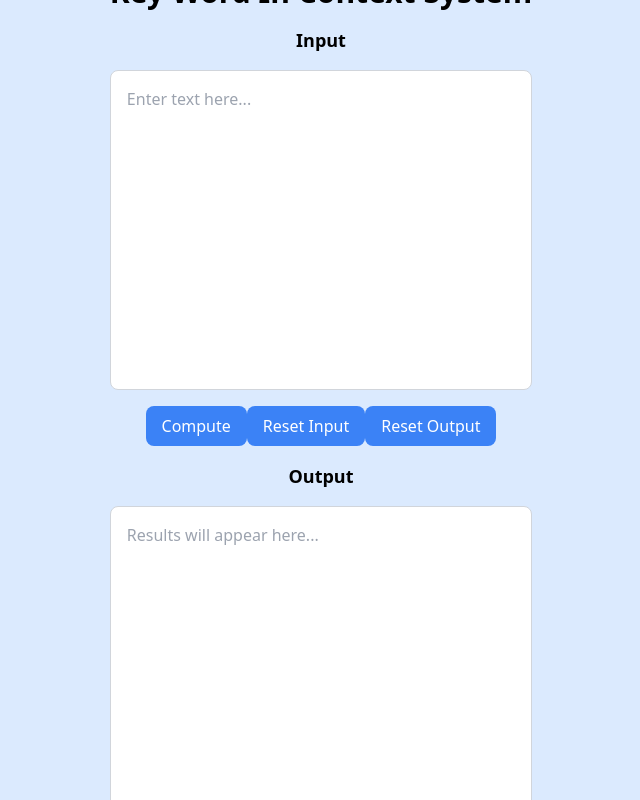
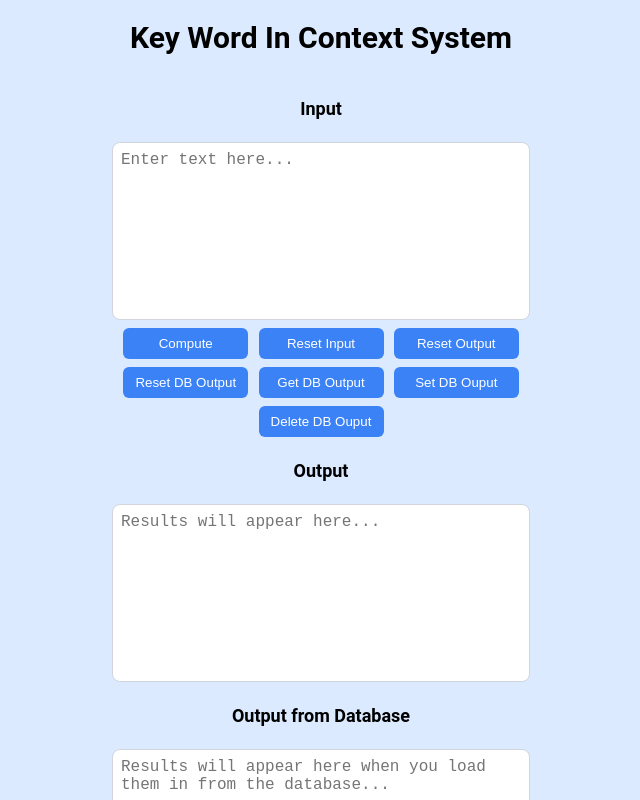
Before and after one commit to Nellak2017/Software-Architecture-A3-A4, a React (Create React App) app: page / in a window 1280 px wide. Shown: the top 800 px of the page, without its empty margins (319-959 px from the left). Built offline with nearby package versions, Linux system fonts and the light colour scheme.

Commit message:
Removed Tailwind and PostCSS, added regular CSS. Made Comments that laid out what needs to be done next.

```diff
--- a/postcss.config.js
+++ /dev/null
@@ -1,6 +0,0 @@
-module.exports = {
-  plugins: {
-    tailwindcss: {},
-    autoprefixer: {},
-  },
-}
--- a/src/components/pages/App.js
+++ b/src/components/pages/App.js
@@ -1,84 +1,82 @@
 import React, { useState } from 'react'
 import { display, pipe, KWICv2 } from '../../utils/helpers'
-import { KWICv3 } from '../../utils/OO_KWIC'
 import '../../styles/globals.css'
+
+import axios from 'axios'
 
 function App() {
   const [inputText, setInputText] = useState('')
   const [outputText, setOutputText] = useState('')
+  const [dbOutputText, setDBOutputText] = useState('')
 
   const handleInputChange = e => setInputText(e.target.value.replace(/[^a-zA-Z\n ]/g, '')) // Ensure only a..zA..Z characters are entered
   const handleResetInput = () => setInputText('')
   const handleResetOutput = () => setOutputText('')
+  const handleResetDBOutput = () => setDBOutputText('')
   const handleKWIC = () => setOutputText(pipe(display)(KWICv2(inputText.trim().split('\n').filter(line => line.trim() !== '')).result))
 
-  const handleKWICOOP = () => {
-    const processedInput = inputText.trim().split('\n').filter(line => line.trim() !== '')
-    setOutputText(pipe(display)(KWICv3(processedInput)))
-  }
+  // const preProcessInputMicrominer -> converts input to form needed by KWIC
+  // const postProcessInputMicrominer -> appends URL to each line of regular output
+  // const handleMicrominer -> sets output text to be the new KWIC version (A8 Microminer)
+  // make API functions file and import it here
+  // make API POST ((descriptor + URL), output)
+  // make API GET ((descriptor + URL)) -> output
+  // make API DELETE ((descriptor + URL))
 
-  const handleKWICPerf = () => {
-    const processedInput = inputText.trim().split('\n').filter(line => line.trim() !== '')
-    const startTimeFP = performance.now()
-    const FPPipesAndFilters = pipe(display)(KWICv2(processedInput).result)
-    const endTimeFP = performance.now()
-
-    const startTimeOOP = performance.now()
-    const OOPPipesAndFilters = pipe(display)(KWICv3(processedInput))
-    const endTimeOOP = performance.now()
-
-    const FPPerf = endTimeFP - startTimeFP
-    const OOPPerf = endTimeOOP - startTimeOOP
-
-    console.log(`FP Pipes and Filter performance: ${FPPerf.toFixed(4)} ms`)
-    console.log(`OOP Pipes and Filter performance: ${OOPPerf.toFixed(4)} ms`)
-    console.log(`${FPPerf < OOPPerf ? 'FP Pipes and filter was faster' : 'OOP Pipes and filter was faster'}`)
-
-    setOutputText(pipe(display)(KWICv3(processedInput)))
-  }
   return (
-    <div className="flex justify-center items-center h-screen bg-blue-100 overflow-y-auto p-16">
-      <div className="flex flex-col space-y-4">
-        <div className='text-center'>
-          <h1 className='text-3xl font-bold'>Key Word In Context System</h1>
+    <div className="styledAppContainer">
+      <div className="content">
+        <div>
+          <h1>Key Word In Context System</h1>
         </div>
-        <div className="text-center">
-          <h2 className="text-lg font-semibold">Input</h2>
+        <div>
+          <h2>Input</h2>
         </div>
         <textarea
-          className="w-93 h-80 p-4 border border-gray-300 rounded-lg resize-none"
           value={inputText}
           onChange={handleInputChange}
           placeholder="Enter text here..."
         ></textarea>
-        <div className='flex items-center justify-center'>
-          <button
-            className="px-4 py-2 bg-blue-500 text-white rounded-lg hover:bg-blue-600"
-            onClick={handleKWICPerf}
-          >
+        <div className='buttons'>
+          <button onClick={handleKWIC}>
             Compute
           </button>
-          <button
-            className="px-4 py-2 bg-blue-500 text-white rounded-lg hover:bg-blue-600"
-            onClick={handleResetInput}
-          >
+          <button onClick={handleResetInput}>
             Reset Input
           </button>
-          <button
-            className="px-4 py-2 bg-blue-500 text-white rounded-lg hover:bg-blue-600"
-            onClick={handleResetOutput}
-          >
+          <button onClick={handleResetOutput}>
             Reset Output
           </button>
+
+          <button onClick={handleResetDBOutput}>
+            Reset DB Output
+          </button>
+          <button onClick={() => console.log('Get DB Output not implemented yet')}>
+            Get DB Output
+          </button>
+          <button onClick={() => console.log('Set DB Output not implemented yet')}>
+            Set DB Ouput
+          </button>
+          <button onClick={() => console.log('Set DB Output not implemented yet')}>
+            Delete DB Ouput
+          </button>
+
         </div>
-        <div className="text-center">
-          <h2 className="text-lg font-semibold">Output</h2>
+        <div>
+          <h2>Output</h2>
         </div>
         <textarea
-          className="w-93 h-80 p-4 border border-gray-300 rounded-lg resize-none"
           value={outputText}
           readOnly
           placeholder="Results will appear here..."
+        ></textarea>
+        <div>
+          <h2>Output from Database</h2>
+        </div>
+        <textarea
+          value={dbOutputText}
+          readOnly
+          placeholder="Results will appear here when you load them in from the database..."
         ></textarea>
       </div>
     </div>
--- a/src/styles/globals.css
+++ b/src/styles/globals.css
@@ -1,3 +1,70 @@
-@tailwind base;
-@tailwind components;
-@tailwind utilities;
+body {
+	margin: 0;
+	padding: 0;
+	margin-bottom: 100px;
+	background-color: rgb(219,234,254);
+	font-family: Roboto, 'Helvetica Neue', Arial, 'Noto Sans', sans-serif,
+	'Apple Color Emoji', 'Segoe UI Emoji', 'Segoe UI Symbol', 'Noto Color Emoji';
+}
+
+textarea {
+	width: 100%;
+	min-width: 93px;
+	max-width: 400px;
+	height: 160px;
+	padding: 8px;
+	font-size: 16px;
+	border: 1px solid #D1D5DB;
+	border-radius: 8px;
+	resize: none;
+	overflow-y: auto;
+}
+
+div {
+	text-align: center;
+}
+
+h1 {
+	font-size: 1.875rem;
+	font-weight: bold;
+}
+
+h2 {
+	font-size: 1.125rem;
+	font-weight: bold;
+}
+
+button {
+	width: 125px;
+	padding-left: .5rem;
+	padding-right: .5rem;
+	padding-top: 0.5rem;
+	padding-bottom: 0.5rem;
+	background-color: #3B82F6;
+	color: #ffffff;
+	border-radius: 0.375rem;
+	border: 0px solid transparent;
+}
+
+button:hover {
+	background-color: #2563EB;
+	cursor: pointer;
+}
+
+.styledAppContainer, .content {
+	display: flex;
+	flex-direction: column;
+	align-items: center;
+	justify-content: center;
+	row-gap: 8px;
+}
+
+.buttons {
+	max-width: 400px;
+	display: flex;
+	align-items: flex-start;
+	justify-content: space-evenly;
+	column-gap: 8px;
+	row-gap: 8px;
+	flex-wrap: wrap;
+}
--- a/src/utils/OO_KWIC.js
+++ b/src/utils/OO_KWIC.js
@@ -88,8 +88,8 @@ export class CircularShift {
 	}
 
 	setup() {
-		for (let i = 0; i < this.lineStorage.lines.length; i++) {
-			const line = this.lineStorage.lines[i]
+		for (const element of this.lineStorage.lines) {
+			const line = element
 			for (let j = 0; j < line.length; j++) {
 				const shift = []
 				for (let k = 0; k < line.length; k++) {
@@ -171,7 +171,7 @@ class Output {
 	}
 
 	generateKWICIndex() {
-		for (let i = 0; i < this.alphabetizer.alphabetizedLines.length; i++) {
+		for (const element of this.alphabetizer.alphabetizedLines) {
 			return this.alphabetizer.alphabetizedLines
 		}
 	}
--- a/tailwind.config.js
+++ /dev/null
@@ -1,15 +0,0 @@
-/** @type {import('tailwindcss').Config} */
-module.exports = {
-  content: [
-    "./app/**/*.{js,ts,jsx,tsx,mdx}",
-    "./pages/**/*.{js,ts,jsx,tsx,mdx}",
-    "./components/**/*.{js,ts,jsx,tsx,mdx}",
-
-    // Or if using `src` directory:
-    "./src/**/*.{js,ts,jsx,tsx,mdx}",
-  ],
-  theme: {
-    extend: {},
-  },
-  plugins: [],
-}
```
Also changed, not shown: package.json (+3 -4 lines), 2 other files (tests, documents, lock files or other folders).
